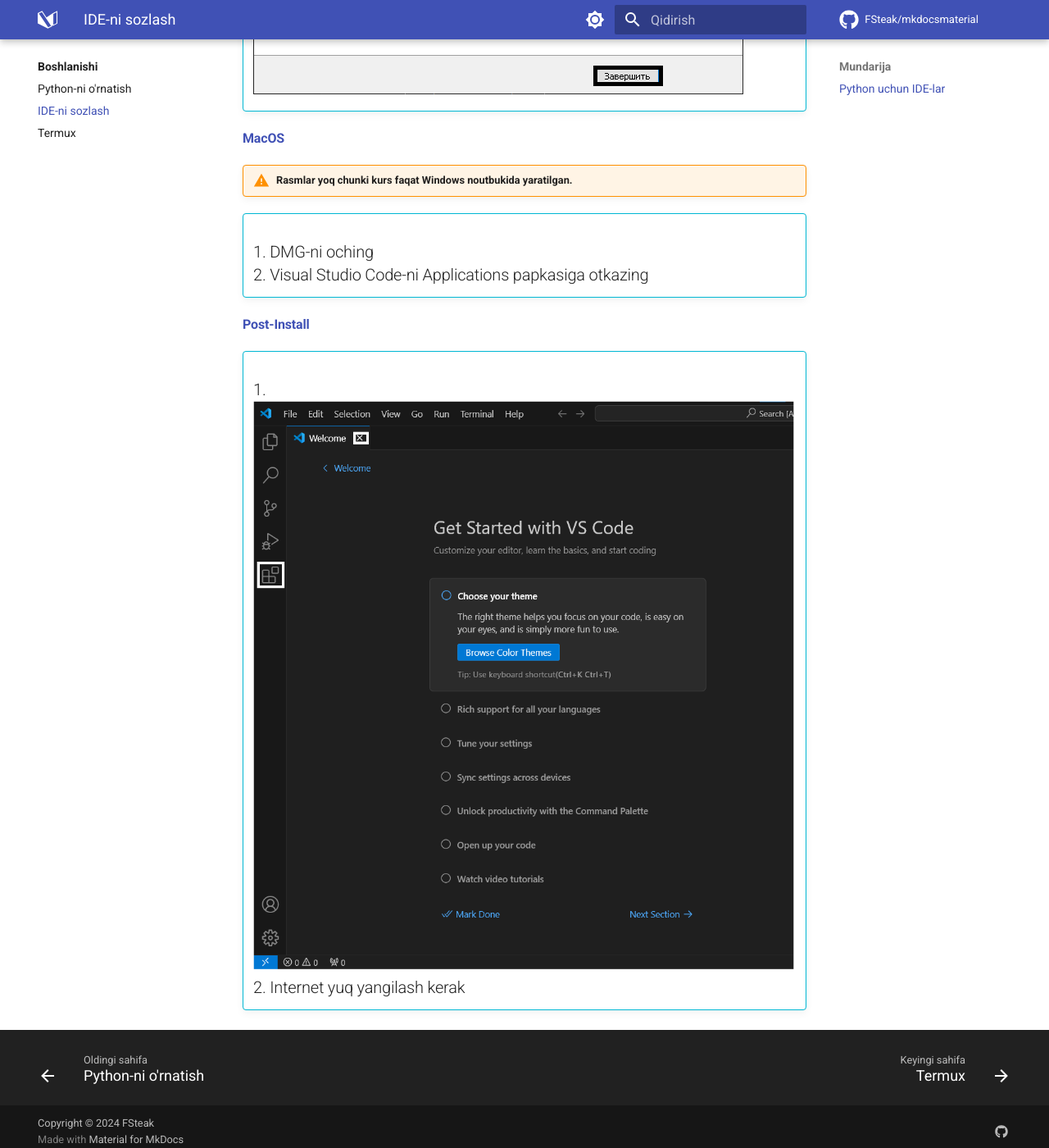
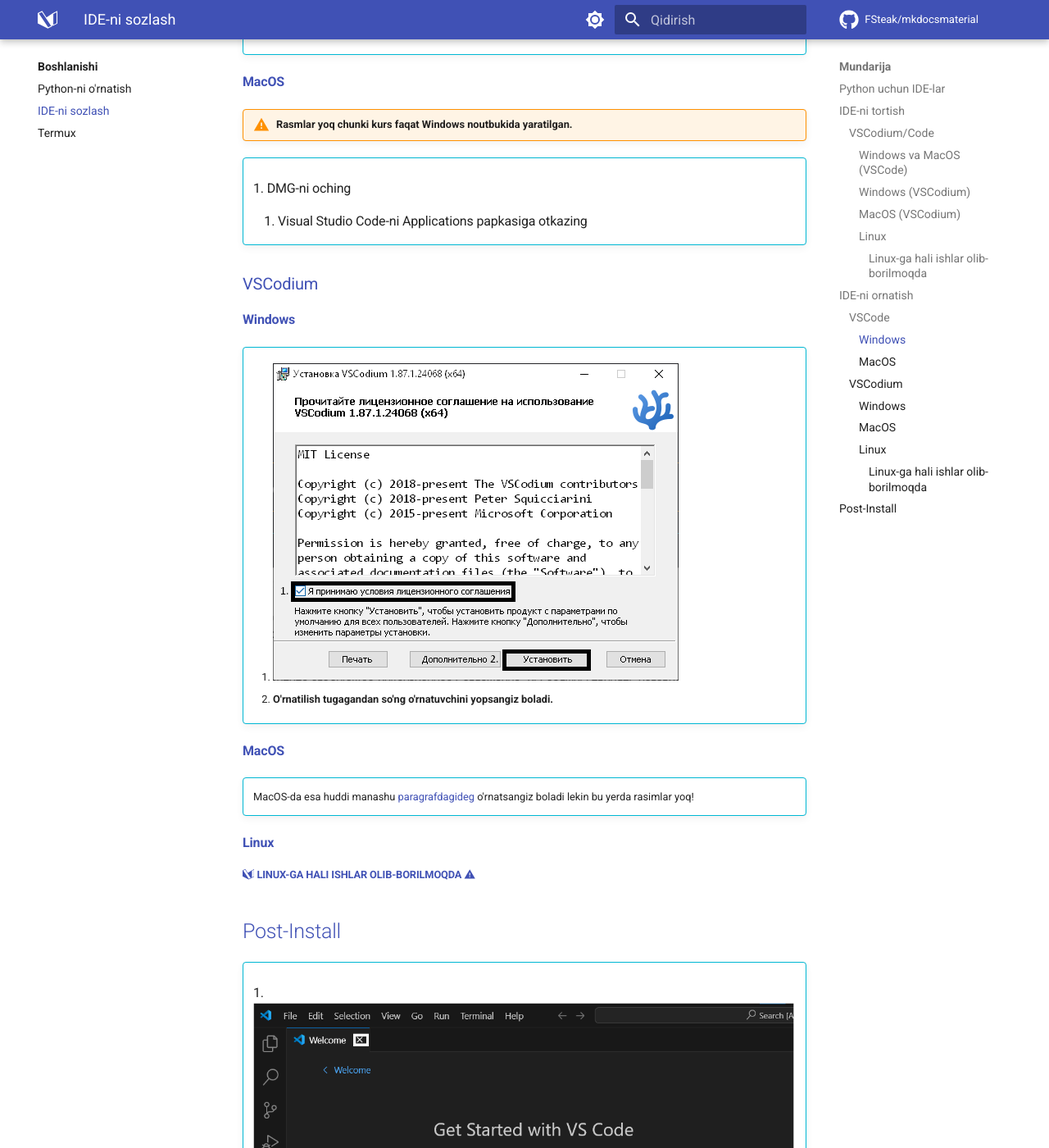
Before and after one commit to FSteak/mkdocsmaterial, an MkDocs documentation site: the page built from docs/getting-started/installing-ide.md, in a window 1280 px wide and 1400 px high, scrolled down 5100 px. Shown: the whole window at 82% size. Built offline with MkDocs 1.6.1 and Material for MkDocs 9.7.7, drawn with Linux system fonts in a browser that asks for light colours; comment, search, counter and statistics services are not loaded; some of the changed text lies outside the part shown.

Commit message:
Update to support installing vs codium (no linux support still)

```diff
--- a/docs/getting-started/installing-ide.md
+++ b/docs/getting-started/installing-ide.md
@@ -1,8 +1,11 @@
-# Integrirovon dasturlash muhitni o'rnatish
+Integrirovon dasturlash muhitni o'rnatish
+=========================================
 IDE (ingiliz tilidan) yoki IDM bu Integrirovon dasturlash muhiti bolib
+
 Bu sizga dasturlashda yordam beradigan maxsus programma boladi
 
-## Python uchun IDE-lar
+Python uchun IDE-lar
+-----------------------
 - Visual Studio Codium/Code
 Ingiliz tilini biladiganlar uchun:
 - PyCharm Community Edition*
@@ -11,57 +14,88 @@ Ingiliz tilini biladiganlar uchun:
 
 \* - bu kursga hali qoshilmagan
 
-# IDE-ni tortish
+IDE-ni tortish
+--------------
 
-## VSCodium/Code
+### VSCodium/Code
 ???+ info "Windows foydanalovchilar:"
-    Bu huddi oddiy programmani ornatish dek<br>
-### Windows va MacOS (VSCode)
+    Bu huddi oddiy programmani ornatish dek
+
+#### Windows va MacOS (VSCode)
 !!! note "Tortib olish"
     ![VSCode downloading](../assets/images/vscode-download.png)
 O'rnatovchini tortib olish uchun: [Visual Studio Code](https://code.visualstudio.com)
-### Windows (VSCodium)
+#### Windows (VSCodium)
 !!! note "Windows"
     <h3>
     1. ![VSCodium Downloading](../assets/images/vscodium-download.png)
+
     2. ![VSCodium Github Releases Show all](../assets/images/vscodium-github-download.png)
-    3. ++ctrl+f++ va "msi" deb yozing<br>
+
+    3. ++ctrl+f++ va "msi" deb yozing
+
     4. ![VSCodium Github Releases FINAL Download](../assets/images/vscodium-github-download-2.png)
     </h3>
 
-### MacOS (VSCodium)
+#### MacOS (VSCodium)
 !!! note "MacOS"
     <h3>
     1. ![VSCodium Downloading](../assets/images/vscodium-download.png)
+
     2. ![VSCodium Github Releases Show all](../assets/images/vscodium-github-download.png)
-    3. ++ctrl+f++ va "dmg" deb yozing<br>
+
+    3. ++control+f++ va "dmg" deb yozing
+
     4. ![VSCodium Github Releases FINAL Download](../assets/images/vscodium-github-download-macos.png)
     </h3>
 
-### Linux
+#### Linux
 ##### :simple-materialformkdocs: Linux-ga hali ishlar olib-borilmoqda :material-alert:
-## IDE-ni ornatish
+
+IDE-ni ornatish
+---------------
 ### VSCode
 #### Windows
 !!! warning ""
     O'rnatishda to'liq rasmlar yoq
 !!! info ""
-    <h2>
+    <h3>
     1. ![VSCode License Agreement - Agree](../assets/images/vscode-license-agree.png)
+
     2. ++enter++-ni 2 matta bosing
+
     3. ![VSCode installation](../assets/images/vscode-installation-preview.png)
+
     4. ![VSCode END](../assets/images/vscode-install-complete.png)
-    </h2>
+    </h3>
 #### MacOS
 !!! warning "Rasmlar yoq chunki kurs faqat Windows noutbukida yaratilgan."
 !!! info ""
-    <h2>
-    1. DMG-ni oching<br>
+    <h3>
+    1. DMG-ni oching
+
     2. Visual Studio Code-ni Applications papkasiga otkazing
-    </h2>
-#### Post-Install
+    </h3>
+### VSCodium
+#### Windows
 !!! info ""
-    <h2>
+    1. ![VSCodium License Agreement and install](../assets/images/vscodium-license-agreement-and-install.png)
+
+    2. **O'rnatilish tugagandan so'ng o'rnatuvchini yopsangiz boladi.**
+
+#### MacOS
+!!! info ""
+    MacOS-da esa huddi manashu [paragrafdagideg](#macos) o'rnatsangiz boladi lekin bu yerda rasimlar yoq!
+
+#### Linux
+##### :simple-materialformkdocs: Linux-ga hali ishlar olib-borilmoqda :material-alert:
+
+## Post-Install
+!!! info ""
+    <h3>
     1. ![Post Install](../assets/images/vscode-post-install-1.png)
-    2. Internet yuq yangilash kerak
-    </h2>
+
+    2. ![Post Install step 2](../assets/images/python-extenstion-install.png)
+    </h3>
+
+Va siz muvaffaqiyatli o'rnattingiz!
```
Also changed, not shown: docs/assets/images/python-extenstion-install.png (added), docs/assets/images/vscodium-license-agreement-and-install.png (added).
